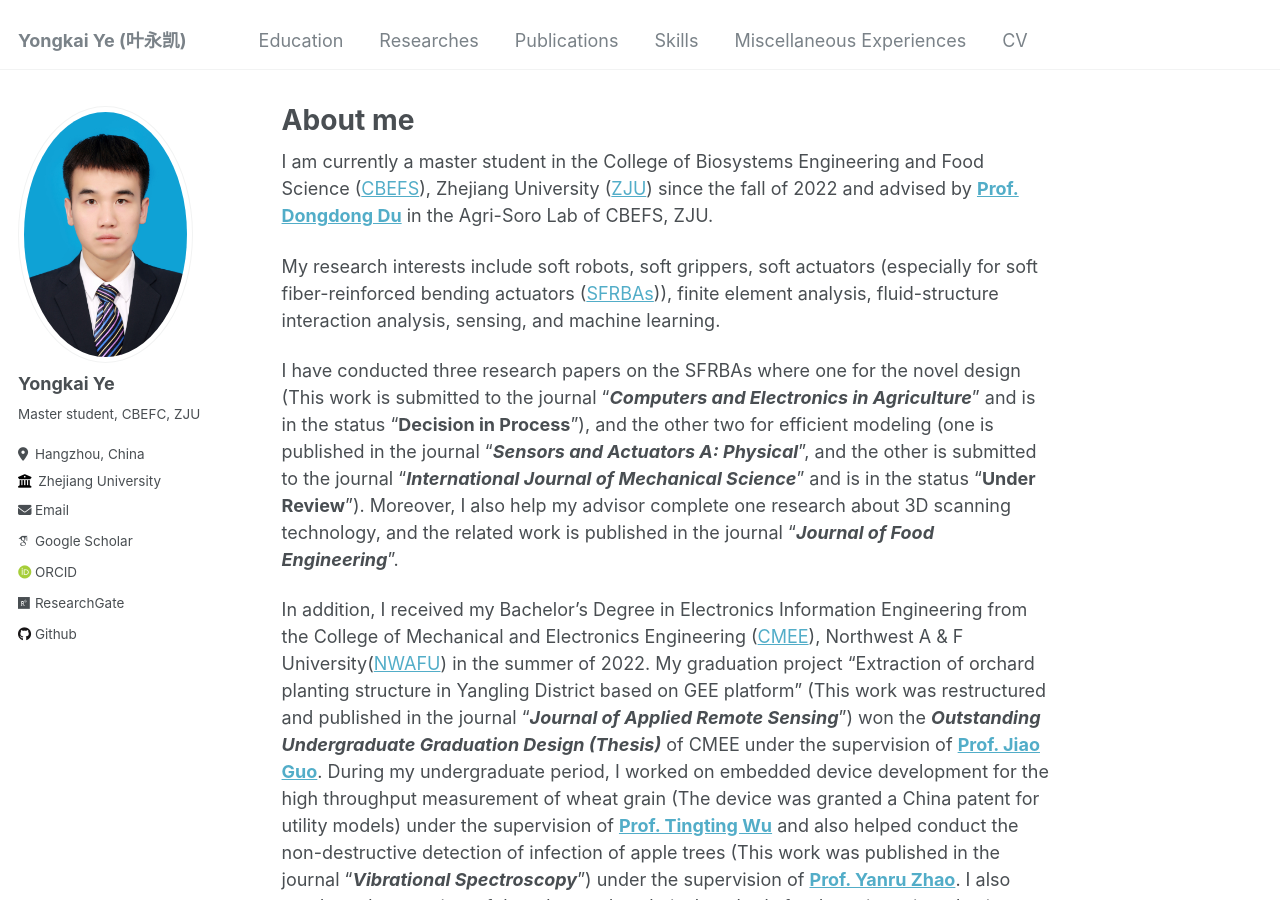
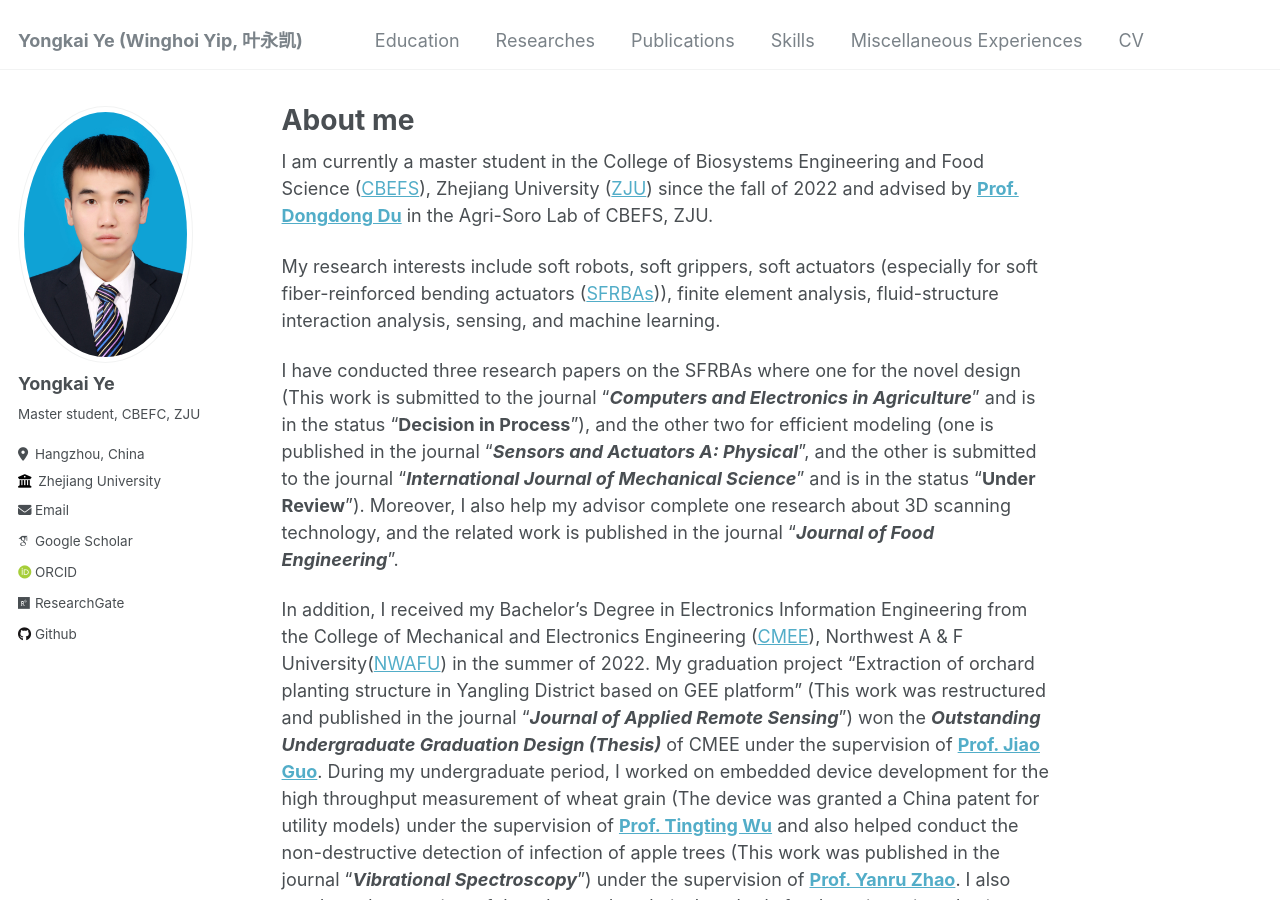
Before and after one commit to Yongkai-Ye/Yongkai-Ye.github.io, a Jekyll site: the page built from _pages/about.md, in a window 1280 px wide and 900 px high. Built offline with Jekyll 4.4.1, drawn with Linux system fonts in a browser that asks for light colours; some web fonts are replaced.

Commit message:
Update _config.yml

```diff
--- a/_config.yml
+++ b/_config.yml
@@ -8,7 +8,7 @@
 
 # Basic Site Settings
 locale                   : "en-US"
-title                    : "Yongkai Ye (叶永凯)"
+title                    : "Yongkai Ye (Winghoi Yip, 叶永凯)"
 title_separator          : "-"
 name                     : &name "Yongkai Ye"
 description              : &description "Master student from the College of Biosystems Engineering and Food Science, Zhejiang University"
```
